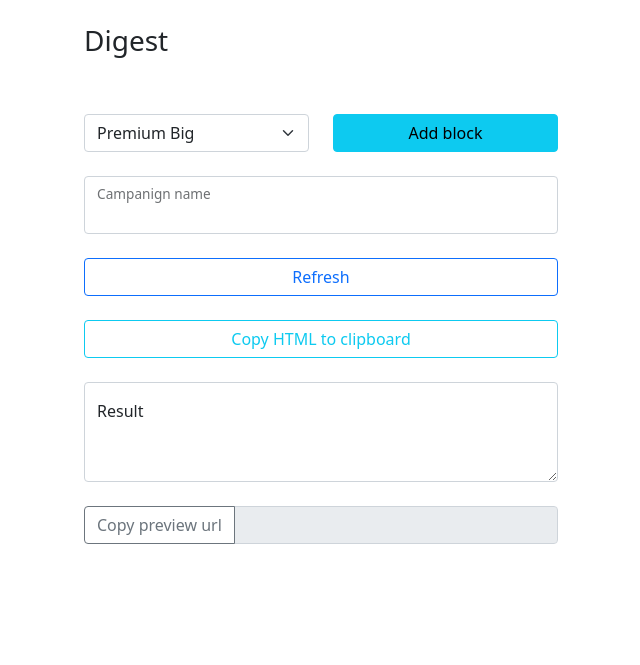
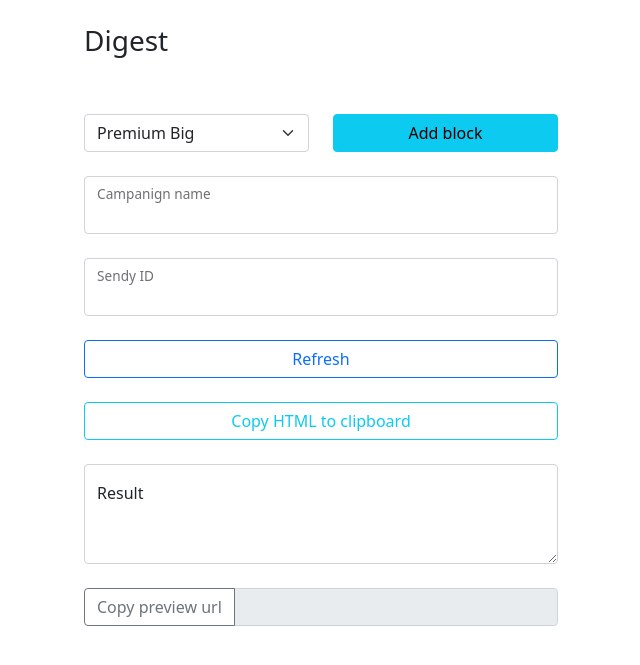
Before and after one commit to vcslav-v/pb-portal, a Flask app: page /mail/digest in a window 1280 px wide. Shown: the part 56-721 px from the top of the page, without its empty margins (34-674 px from the left). Run offline with Flask 2, Linux system fonts and the light colour scheme; parts of the project's set-up code (start-up, migrations or seed data) failed here and were passed over; some libraries are stand-ins or nearby versions.

Commit message:
upd sendy

```diff
--- a/pb_portal/connectors/mailer/schemas.py
+++ b/pb_portal/connectors/mailer/schemas.py
@@ -7,6 +7,7 @@ class PbDigest(BaseModel):
     """Pydantic's model for the pb digest."""
     data: dict
     campaign_name: str | None = None
+    sendy_id: int | None = None
 
 
 class HTML(BaseModel):
@@ -56,6 +57,7 @@ class PbFeatured(BaseModel):
     popular: list[str] = []
     campaign_name: str | None = None
     beefree: str | None = None
+    sendy_id: int | None = None
 
 
 class PbFeaturedPage(BaseModel):
--- a/pb_portal/routes/mail.py
+++ b/pb_portal/routes/mail.py
@@ -120,6 +120,7 @@ def featured_source():
                 bundle=connectors.mailer.schemas.Bundle.parse_raw(request.form.get('bundle')) if request.form.get('bundle') else None,
                 popular=json.loads(request.form.get('popular')) if request.form.get('popular') else [],
                 campaign_name=request.form.get('campaign_name'),
+                sendy_id=int(request.form.get('sendy_id')) if request.form.get('sendy_id') and request.form.get('sendy_id').isdigit()  else None,
                 beefree=request.form.get('beefree'),
             )
         result = connectors.mailer.make_featured(data)
@@ -202,8 +203,13 @@ def get_featured_similar():
 @auth.login_required(role=['admin', 'pb_admin'])
 def make_digest():
     data = request.form.to_dict()
-    data.pop('campaign_name')
-    data = connectors.mailer.schemas.PbDigest(data=data, campaign_name=request.form.get('campaign_name'))
+    data.pop('campaign_name', None)
+    data.pop('sendy_id', None)
+    data = connectors.mailer.schemas.PbDigest(
+        data=data,
+        campaign_name=request.form.get('campaign_name'),
+        sendy_id=int(request.form.get('sendy_id')) if request.form.get('sendy_id') and request.form.get('sendy_id').isdigit()  else None,
+    )
     result = connectors.mailer.make_digest(data)
     page_ident = str(
         int(datetime.utcnow().timestamp()) + randint(0, int(datetime.utcnow().timestamp()))
--- a/pb_portal/templates/digest.html
+++ b/pb_portal/templates/digest.html
@@ -32,6 +32,14 @@
                     <div class="form-floating">
                         <input type="text" class="form-control" id="campaign_name">
                         <label for="campaign_name">Campanign name</label>
+                    </div>
+                </div>
+            </div>
+            <div class="row m-4">
+                <div class="col-12">
+                    <div class="form-floating">
+                        <input type="text" class="form-control" id="sendy_id">
+                        <label for="sendy_id">Sendy ID</label>
                     </div>
                 </div>
             </div>
@@ -114,6 +122,7 @@ document.addEventListener('DOMContentLoaded', (event) => {
         $('#resultArea').val('')
         formData = new FormData()
         formData.append('campaign_name', $('#campaign_name').val())
+        formData.append('sendy_id', $('#sendy_id').val())
         var cur_url;
         for (input_elem of $('input[id="pbUrl"]')) {
             if (input_elem.getAttribute('name') == 'premium_big') {
```
Also changed, not shown: pb_portal/templates/featured_source.html (+9 -0 lines).
